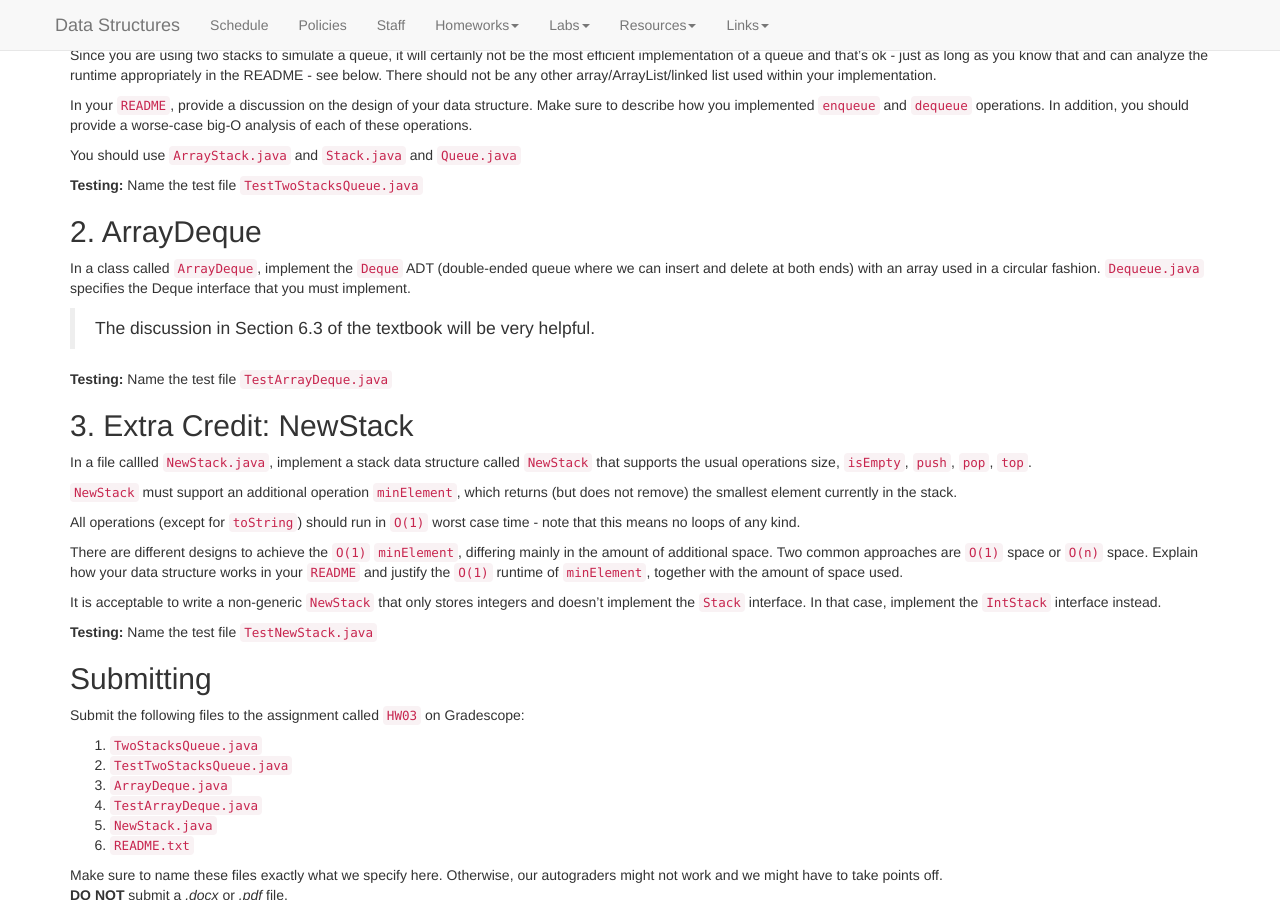
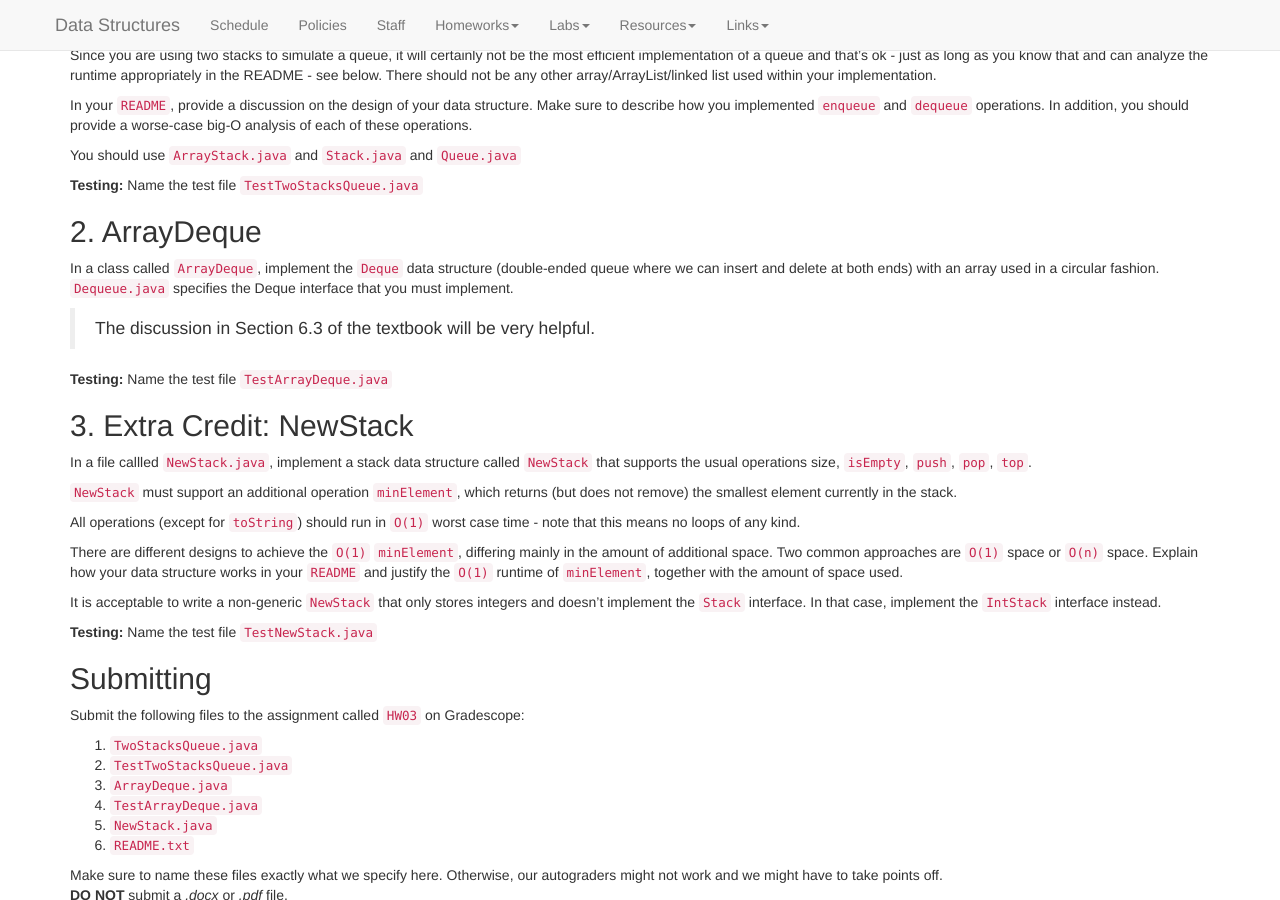
Before and after one commit to kalte0/BMC-CS-151.github.io, a Jekyll site: the page built from hws/HW03.md, in a window 1280 px wide and 900 px high, scrolled down 726 px. Built offline with Jekyll 4.4.1, drawn with Linux system fonts in a browser that asks for light colours; nearby versions of some CDN libraries.

Commit message:
Update HW03.md

```diff
--- a/hws/HW03.md
+++ b/hws/HW03.md
@@ -116,7 +116,7 @@ You should use
 **Testing:** Name the test file `TestTwoStacksQueue.java`
 
 ## 2. ArrayDeque
-In a class called `ArrayDeque`, implement the `Deque` ADT (double-ended queue where we can insert
+In a class called `ArrayDeque`, implement the `Deque` data structure (double-ended queue where we can insert
 and delete at both ends) with an array used in a circular fashion.
 `Dequeue.java` specifies the
 Deque interface that you must implement.
```
